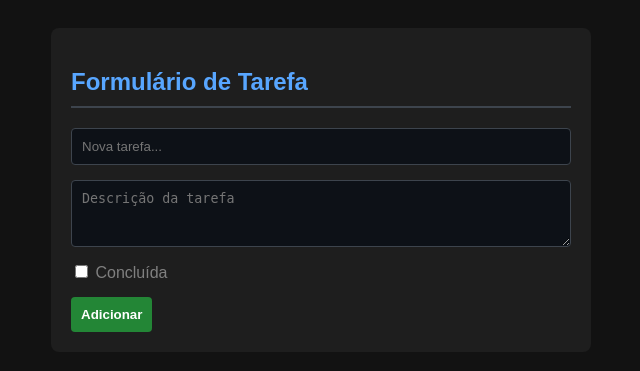
After one commit to sschettinii/DevOps-Exercicio-Pratico, a Flask app: page /formulario in a window 1280 px wide. The commit adds this page. Shown: the top 371 px of the page, without its empty margins (319-959 px from the left). Run offline with Flask 3, Linux system fonts and the light colour scheme.

Commit message:
feat: criação de tarefas Fix #6

```diff
--- a/app.py
+++ b/app.py
@@ -1,7 +1,9 @@
-from flask import Flask, jsonify
-from flask import render_template
-from db import create_app
+from flask_sqlalchemy import SQLAlchemy
+from flask import Flask, jsonify, render_template, request, redirect
+from db import create_app, db
 import numpy as np
+
+from models.tarefa_model import Tarefa
 
 # Criação da instância para o aplicativo Flask.
 app = create_app()
@@ -9,7 +11,28 @@ app = create_app()
 # Definição do Endpoint inicial, que retorna uma mensagem de sucesso e o código HTTP 200, que significa "OK"
 @app.route('/')
 def home():
-    return render_template("index.html")
+    tarefas = Tarefa.query.all()
+    return render_template('index.html', tarefas=tarefas)
+
+@app.route('/formulario')
+def form():
+    return render_template('form.html')
+
+@app.route("/add", methods=["POST"])
+def add_task():
+    titulo = request.form.get("titulo")
+    descricao = request.form.get("descricao")
+
+    nova_tarefa = Tarefa(
+        titulo=titulo,
+        descricao=descricao,
+        status=request.form.get("status") == "on"
+    )
+
+    db.session.add(nova_tarefa)
+    db.session.commit()
+
+    return redirect("/")
 
 # Inicialização do servidor Flask, com o modo de depuração ativado para facilitar o desenvolvimento e a identificação de erros.
 if __name__ == '__main__':
--- /dev/null
+++ b/templates/form.html
@@ -0,0 +1,92 @@
+<!DOCTYPE html>
+<html lang="pt-br">
+<head>
+    <meta charset="UTF-8">
+    <meta name="viewport" content="width=device-width, initial-scale=1.0">
+    <title>Formulário Simples</title>
+
+    <style>
+        body {
+            font-family: sans-serif;
+            background-color: #121212;
+            color: white;
+            display: flex;
+            justify-content: center;
+            padding: 20px;
+        }
+
+        .container {
+            width: 100%;
+            max-width: 500px;
+            background: #1e1e1e;
+            padding: 20px;
+            border-radius: 8px;
+        }
+
+        h2 {
+            border-bottom: 2px solid #3d444d;
+            padding-bottom: 10px;
+            color: #58a6ff;
+        }
+
+        .form-group {
+            display: flex;
+            flex-direction: column;
+            gap: 10px;
+            margin-bottom: 15px;
+        }
+
+        input, textarea {
+            padding: 10px;
+            border-radius: 4px;
+            border: 1px solid #3d444d;
+            background: #0d1117;
+            color: white;
+        }
+
+        textarea {
+            resize: vertical;
+        }
+
+        button {
+            padding: 10px;
+            border: none;
+            border-radius: 4px;
+            background-color: #238636;
+            color: white;
+            font-weight: bold;
+            cursor: pointer;
+        }
+
+        button:hover {
+            opacity: 0.9;
+        }
+    </style>
+</head>
+<body>
+
+<div class="container">
+    <h2>Formulário de Tarefa</h2>
+
+    <form action="/add" method="POST">
+        <div class="form-group">
+            <input type="text" name="titulo" placeholder="Nova tarefa..." required>
+        </div>
+
+        <div class="form-group">
+            <textarea name="descricao" rows="3" placeholder="Descrição da tarefa"></textarea>
+        </div>
+
+        <div class="form-group">
+            <label style="color: grey;">
+                <input type="checkbox" name="status">
+                Concluída
+            </label>
+        </div>
+
+        <button type="submit" class="btn-add">Adicionar</button>
+    </form>
+</div>
+
+</body>
+</html>
```
Also changed, not shown: index.html (deleted, +0 -65 lines), templates/index.html (+50 -13 lines), tarefas.db (added), 2 other files.
